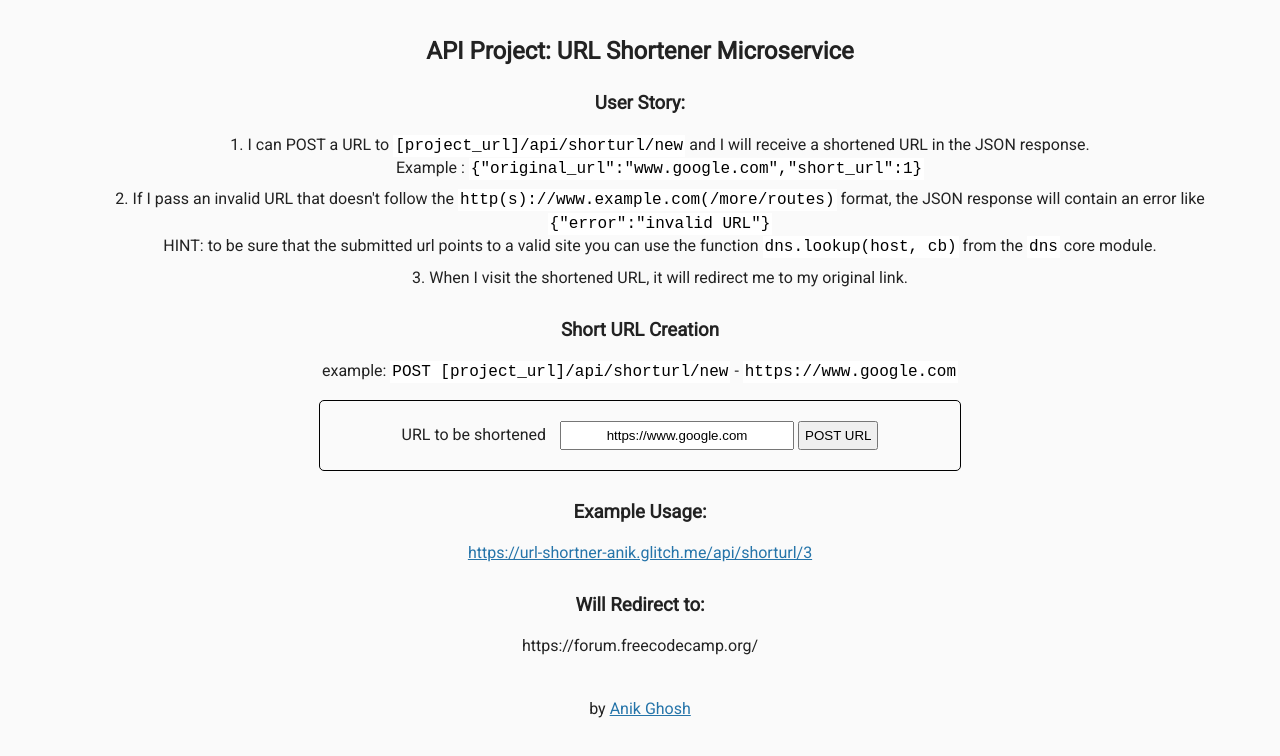
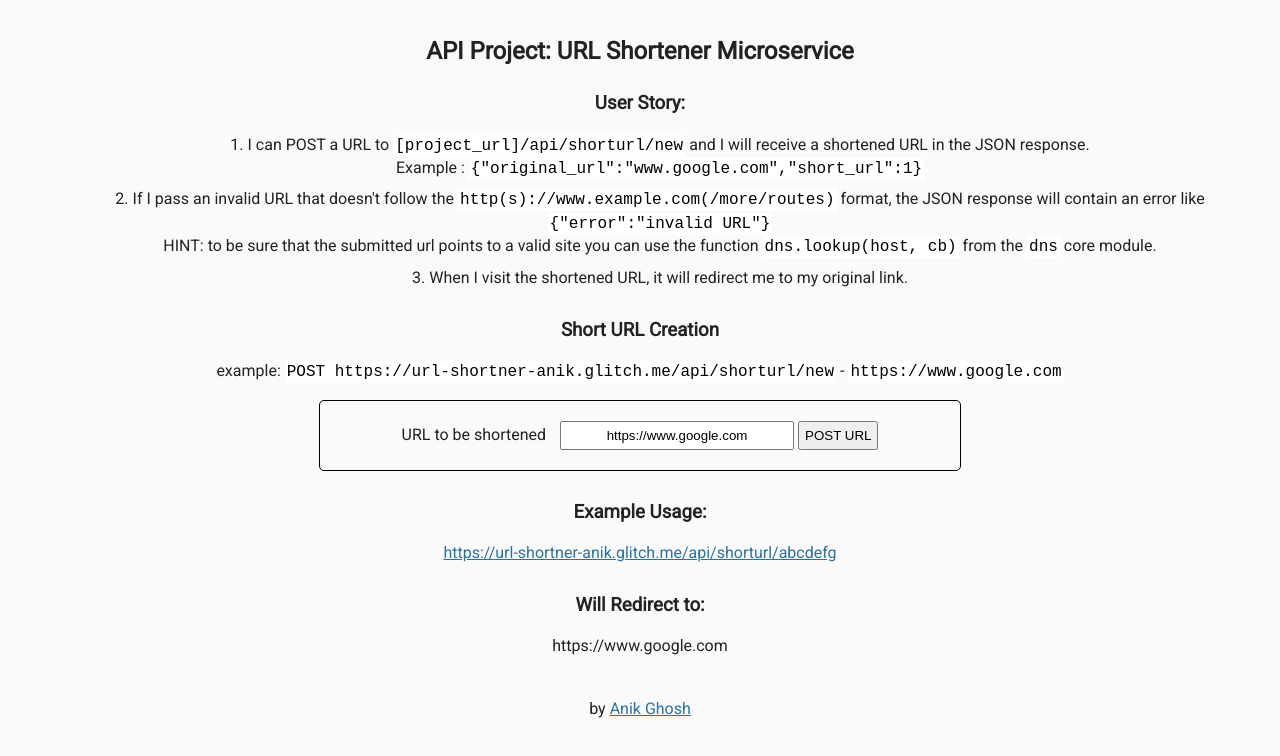
Before and after one commit to anik-ghosh-au7/url-shortner, a website: page views/index.html in a window 1280 px wide. Drawn offline with Linux system fonts and the light colour scheme.

Commit message:
💪🌟 Updated with Glitch

```diff
--- a/server.js
+++ b/server.js
@@ -47,9 +47,10 @@ const urlSchema = new Schema({
 const URL = mongoose.model('URL', urlSchema);
 
 app.post('/api/shorturl/new', async(req, res) => {
-  const url = req.body.url_input;
+  const url = req.body.url;
   const shortUrl = shortId.generate();
-  if(!validUrl.isWebUrl(url)) {
+  console.log("from new ==> ", url, shortUrl);
+  if(!validUrl.isUri(url)) {
     return res.json({error: 'invalid URL'})
   } else {
     try {
--- a/views/index.html
+++ b/views/index.html
@@ -22,20 +22,20 @@
 
         <h3>Short URL Creation </h3>
         <p>
-          example: <code>POST [project_url]/api/shorturl/new</code> - <code>https://www.google.com</code>
+          example: <code>POST https://url-shortner-anik.glitch.me/api/shorturl/new</code> - <code>https://www.google.com</code>
         </p>
-        <form action="api/shorturl/new" method="POST">
+        <form action="https://url-shortner-anik.glitch.me/api/shorturl/new" method="POST">
           <label for="url_input">URL to be shortened</label>
           <input id="url_input" type="text" name="url" value="https://www.google.com">
           <input type="submit" value="POST URL">
         </form>
         <h3>Example Usage:</h3>
-        <a href="https://url-shortner-anik.glitch.me/api/shorturl/3">
-          https://url-shortner-anik.glitch.me/api/shorturl/3
+        <a href="https://url-shortner-anik.glitch.me/api/shorturl/abcdefg">
+          https://url-shortner-anik.glitch.me/api/shorturl/abcdefg
         </a>
 
         <h3>Will Redirect to:</h3>
-        <p>https://forum.freecodecamp.org/</p>
+        <p>https://www.google.com</p>
       </div>
       <div class="footer">
         <p>
```
Also changed, not shown: README.md.
